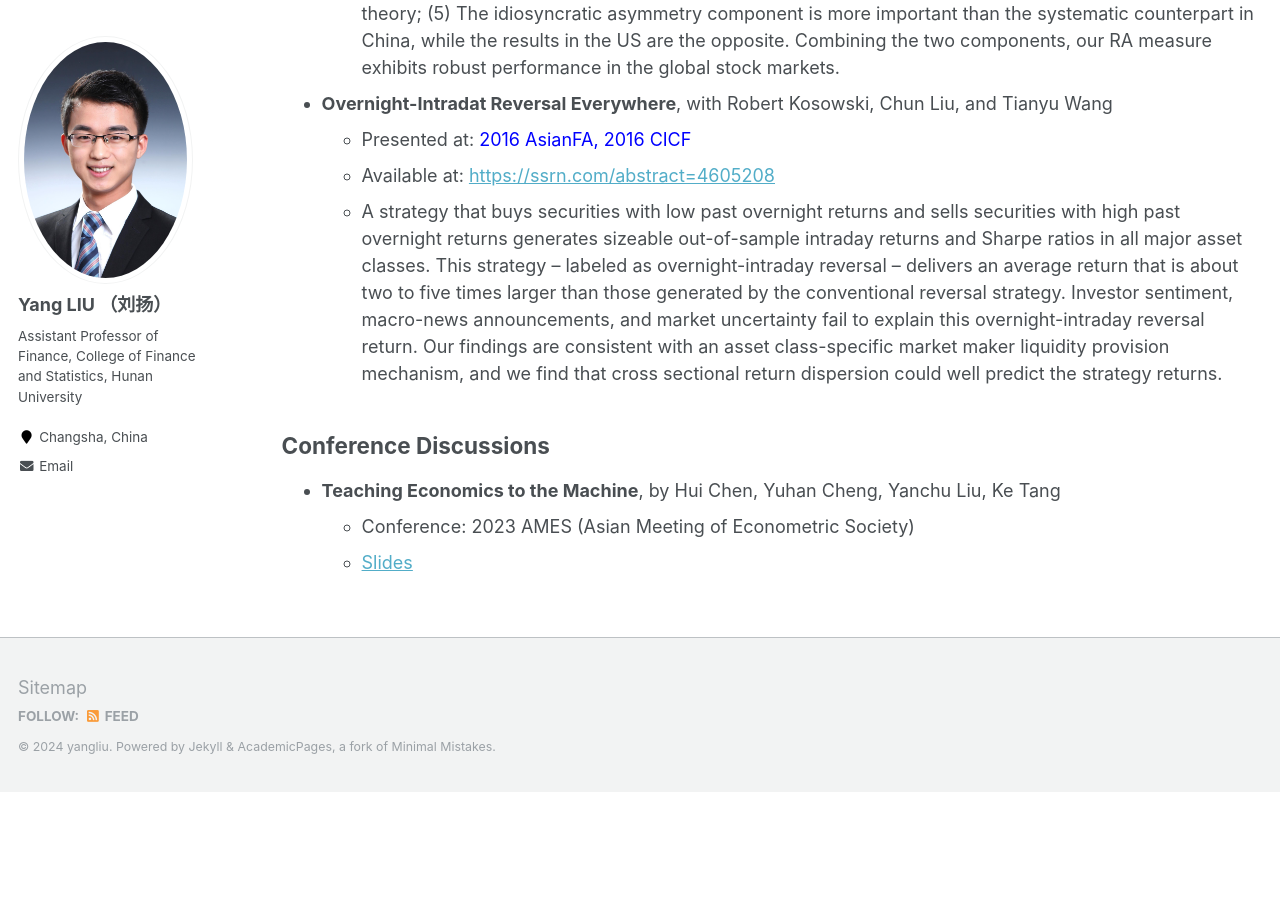
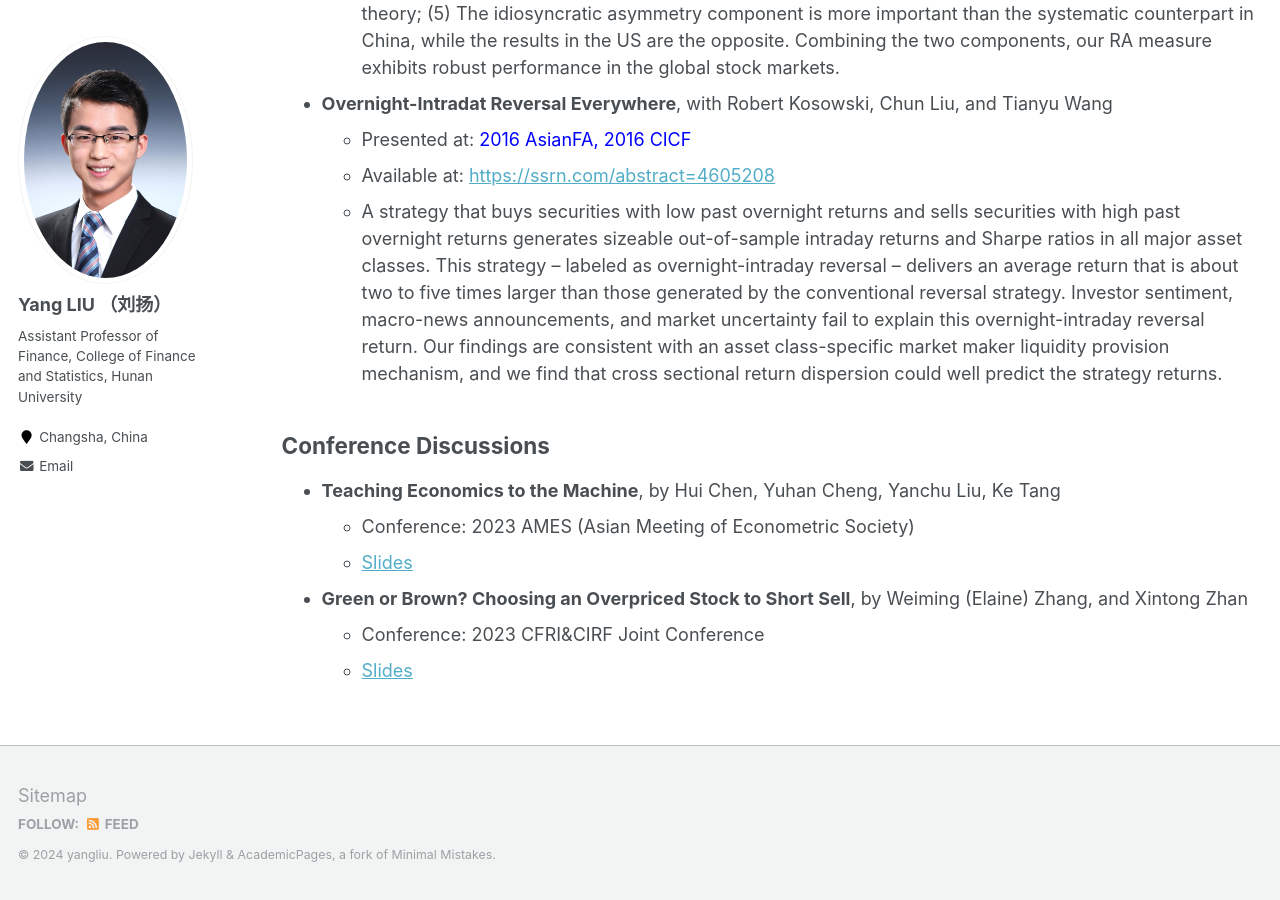
Before and after one commit to yangliu-finance/yangliu-finance.github.io, a Jekyll site: the page built from _pages/research.md, in a window 1280 px wide and 900 px high, scrolled down 2117 px. Built offline with Jekyll 4.4.1, drawn with Linux system fonts in a browser that asks for light colours; before the commit the page ends 2909 px from its top, so only the background shows below that.

Commit message:
Update research.md

```diff
--- a/_pages/research.md
+++ b/_pages/research.md
@@ -76,7 +76,9 @@ Conference Discussions
   + Conference: 2023 AMES (Asian Meeting of Econometric Society)
   + [Slides](https://yangliu-finance.github.io/files/Discuss_2023AMES_Chen_TeachingEconomicsToTheMachine.pdf)
 
-
++ **Green or Brown? Choosing an Overpriced Stock to Short Sell**, by Weiming (Elaine) Zhang, and Xintong Zhan
+  + Conference: 2023 CFRI&CIRF Joint Conference
+  + [Slides](https://yangliu-finance.github.io/files/Discuss_2023CFRI_Zhang_GreenOrBrown.pdf)
 
 <!---
 Work in Progress
```
